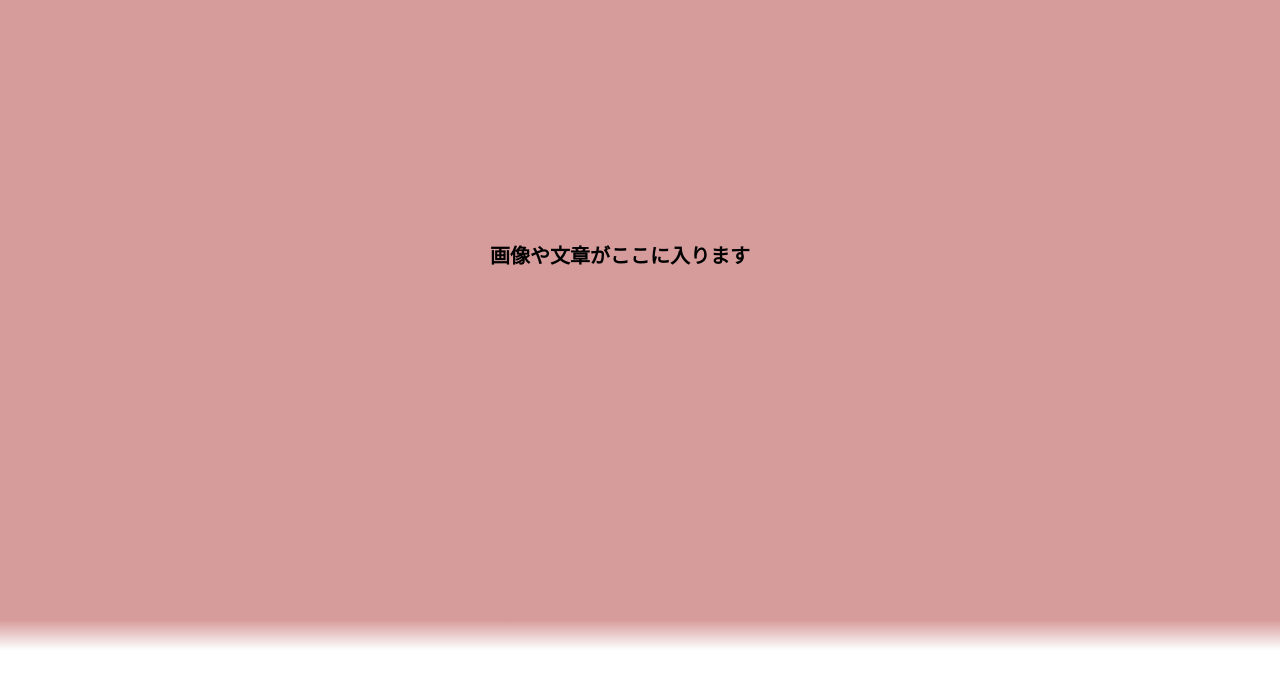
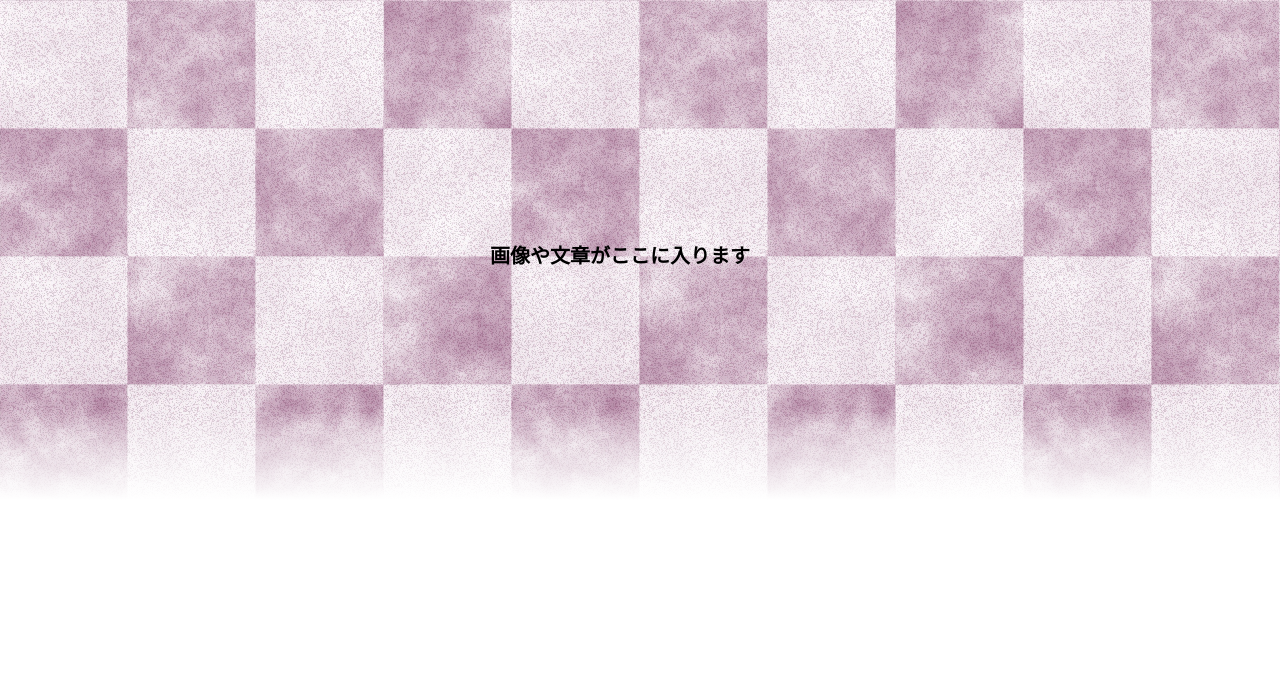
Before and after one commit to Aina2bean/qiita_test-code, a plain HTML site: page index.html in a window 1280 px wide. Drawn offline with Linux system fonts and the light colour scheme.

Commit message:
Add files via upload

```diff
--- a/style/style.css
+++ b/style/style.css
@@ -9,16 +9,16 @@
     position: relative;
     width: 100%;
     height: 500px;
-    background-color: #d69b9b;
+    background: url(../img/bg_ichimatsu.jpg) top center;
 }
 #ex_box::after {
     content: "";
     position: absolute;
-    top: 500px;
+    top: 350px;
     display: block;
     width: 100%;
     height: 150px;
-    background: linear-gradient(to bottom, #d69b9b 80%, rgba(255,255,255, 0));
+    background: linear-gradient(to bottom, transparent 40%, #fff);
 }
 #ex_box .ex_text {
     position: absolute;
```
